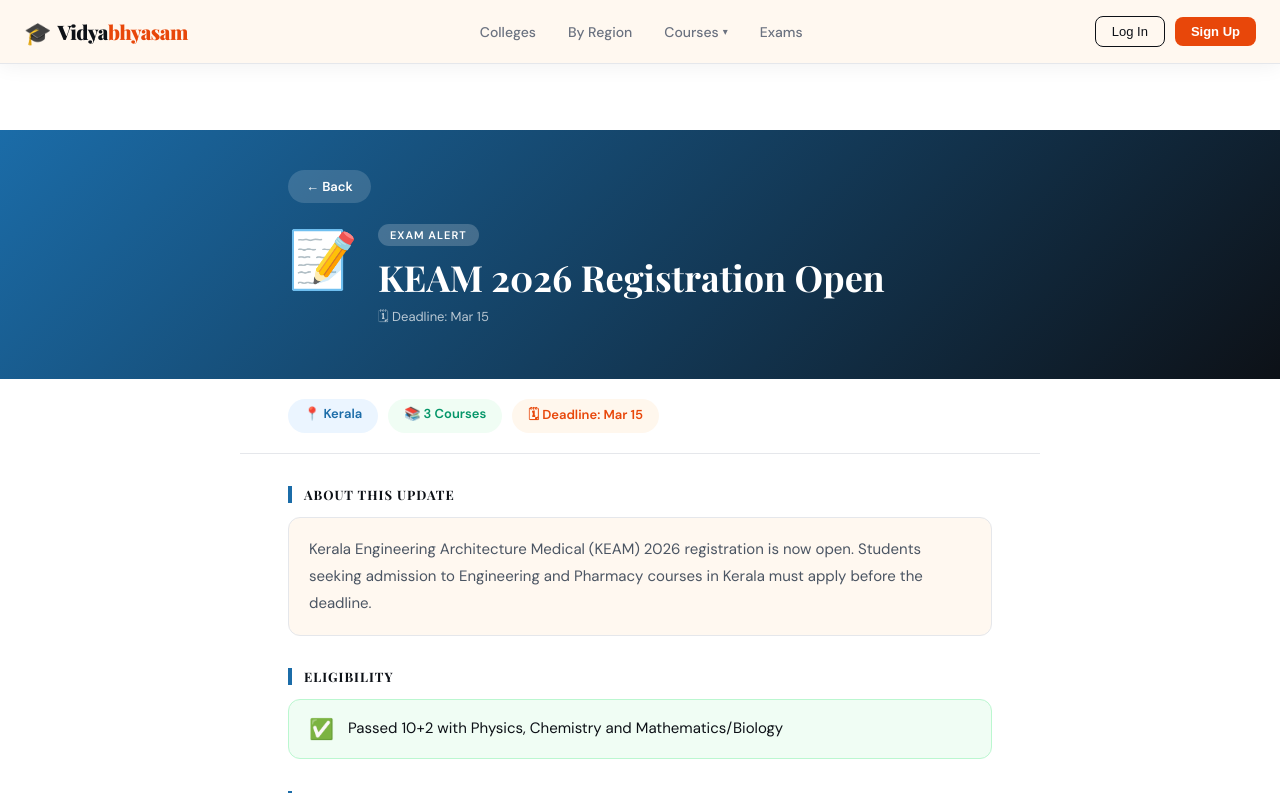
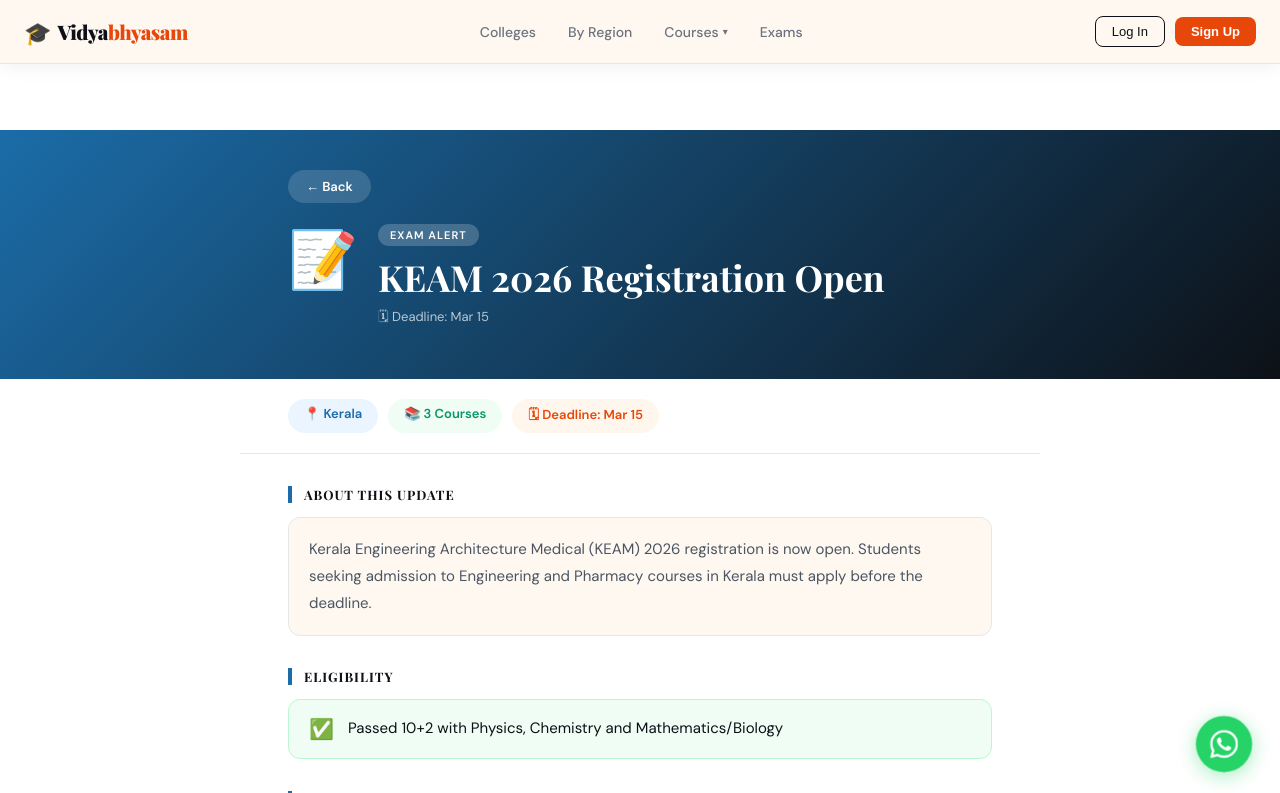
Before and after one commit to Dinoy77/vidhyabyasam, a React (Vite) app: page /news/1 in a window 1280 px wide. Shown: the top 793 px of the page. Built offline with nearby package versions, Linux system fonts and the light colour scheme.

Commit message:
feat: WhatsApp floating button component, enquiry email to inbox

```diff
--- a/package.json
+++ b/package.json
@@ -12,6 +12,7 @@
     "preview": "vite preview"
   },
   "dependencies": {
+    "@emailjs/browser": "^4.4.1",
     "firebase": "^12.13.0",
     "lucide-react": "^0.383.0",
     "react": "^18.2.0",
--- a/src/App.jsx
+++ b/src/App.jsx
@@ -5,6 +5,7 @@
 import Home from './pages/Home';
 import CollegeDetail from './pages/CollegeDetail';
 import NewsDetail from './pages/NewsDetail';
+import WhatsAppButton from './components/WhatsAppButton';
 
 export default function App() {
   const [selectedCourse, setSelectedCourse] = useState('All Courses');
@@ -28,6 +29,7 @@
             <Route path="/news/:id" element={<NewsDetail />} />
           </Routes>
         </main>
+         <WhatsAppButton />
       </AuthProvider>
     </BrowserRouter>
   );
--- a/src/components/EnquiryModal.jsx
+++ b/src/components/EnquiryModal.jsx
@@ -3,6 +3,7 @@
 import { db } from '../firebase';
 import { useAuth } from '../context/AuthContext';
 import AuthModal from './AuthModal';
+import emailjs from '@emailjs/browser';
 
 export default function EnquiryModal({ college, onClose }) {
   const { user } = useAuth();
@@ -15,10 +16,13 @@
   const [loading, setLoading] = useState(false);
   const [showAuth, setShowAuth] = useState(false);
 
-  const handleSubmit = async (e) => {
+ const handleSubmit = async (e) => {
     e.preventDefault();
     setLoading(true);
     try {
+      const referenceId = `VB-${college.id}-${Date.now()}`;
+
+      // Save to Firestore
       await addDoc(collection(db, 'enquiries'), {
         name: userName,
         email: userEmail,
@@ -29,12 +33,29 @@
         collegeId: college.id,
         collegeRegion: college.region,
         userId: user?.email || 'guest',
-        referenceId: `VB-${college.id}-${Date.now()}`,
+        referenceId: referenceId,
         createdAt: serverTimestamp(),
       });
+
+      // Send email alert
+      await emailjs.send(
+        'service_07w9omg',
+        'template_b73az9b',
+        {
+          from_name: userName || 'Unknown',
+          from_email: userEmail || 'Unknown',
+          phone: form.phone,
+          college_name: college.name,
+          course: form.course,
+          message: form.message || 'No message',
+          reference_id: referenceId,
+        },
+        'QABaJcbFeXOGi0-5m'
+      );
+
       setSubmitted(true);
     } catch (err) {
-      console.error('Enquiry save failed:', err);
+      console.error('Enquiry failed:', err);
       setSubmitted(true);
     }
     setLoading(false);
--- /dev/null
+++ b/src/components/WhatsAppButton.jsx
@@ -0,0 +1,40 @@
+import React from 'react';
+
+export default function WhatsAppButton() {
+  const phoneNumber = '919999999999'; // Replace with your WhatsApp number
+  const message = 'Hi Vidyabhyasam! I need help finding the right college.';
+  const url = `https://wa.me/${phoneNumber}?text=${encodeURIComponent(message)}`;
+
+  return (
+    <a
+      href={url}
+      target="_blank"
+      rel="noreferrer"
+      style={styles.btn}
+      title="Chat with us on WhatsApp"
+    >
+      <svg viewBox="0 0 24 24" width="28" height="28" fill="white">
+        <path d="M17.472 14.382c-.297-.149-1.758-.867-2.03-.967-.273-.099-.471-.148-.67.15-.197.297-.767.966-.94 1.164-.173.199-.347.223-.644.075-.297-.15-1.255-.463-2.39-1.475-.883-.788-1.48-1.761-1.653-2.059-.173-.297-.018-.458.13-.606.134-.133.298-.347.446-.52.149-.174.198-.298.298-.497.099-.198.05-.371-.025-.52-.075-.149-.669-1.612-.916-2.207-.242-.579-.487-.5-.669-.51-.173-.008-.371-.01-.57-.01-.198 0-.52.074-.792.372-.272.297-1.04 1.016-1.04 2.479 0 1.462 1.065 2.875 1.213 3.074.149.198 2.096 3.2 5.077 4.487.709.306 1.262.489 1.694.625.712.227 1.36.195 1.871.118.571-.085 1.758-.719 2.006-1.413.248-.694.248-1.289.173-1.413-.074-.124-.272-.198-.57-.347m-5.421 7.403h-.004a9.87 9.87 0 01-5.031-1.378l-.361-.214-3.741.982.998-3.648-.235-.374a9.86 9.86 0 01-1.51-5.26c.001-5.45 4.436-9.884 9.888-9.884 2.64 0 5.122 1.03 6.988 2.898a9.825 9.825 0 012.893 6.994c-.003 5.45-4.437 9.884-9.885 9.884m8.413-18.297A11.815 11.815 0 0012.05 0C5.495 0 .16 5.335.157 11.892c0 2.096.547 4.142 1.588 5.945L.057 24l6.305-1.654a11.882 11.882 0 005.683 1.448h.005c6.554 0 11.89-5.335 11.893-11.893a11.821 11.821 0 00-3.48-8.413z"/>
+      </svg>
+    </a>
+  );
+}
+
+const styles = {
+  btn: {
+    position: 'fixed',
+    bottom: '28px',
+    right: '28px',
+    zIndex: 9999,
+    width: '56px',
+    height: '56px',
+    borderRadius: '50%',
+    background: '#25D366',
+    display: 'flex',
+    alignItems: 'center',
+    justifyContent: 'center',
+    boxShadow: '0 4px 20px rgba(37,211,102,0.4)',
+    textDecoration: 'none',
+    animation: 'pulse 2s infinite',
+  },
+};
```
Also changed, not shown: 1 other file (tests, documents, lock files or other folders).
